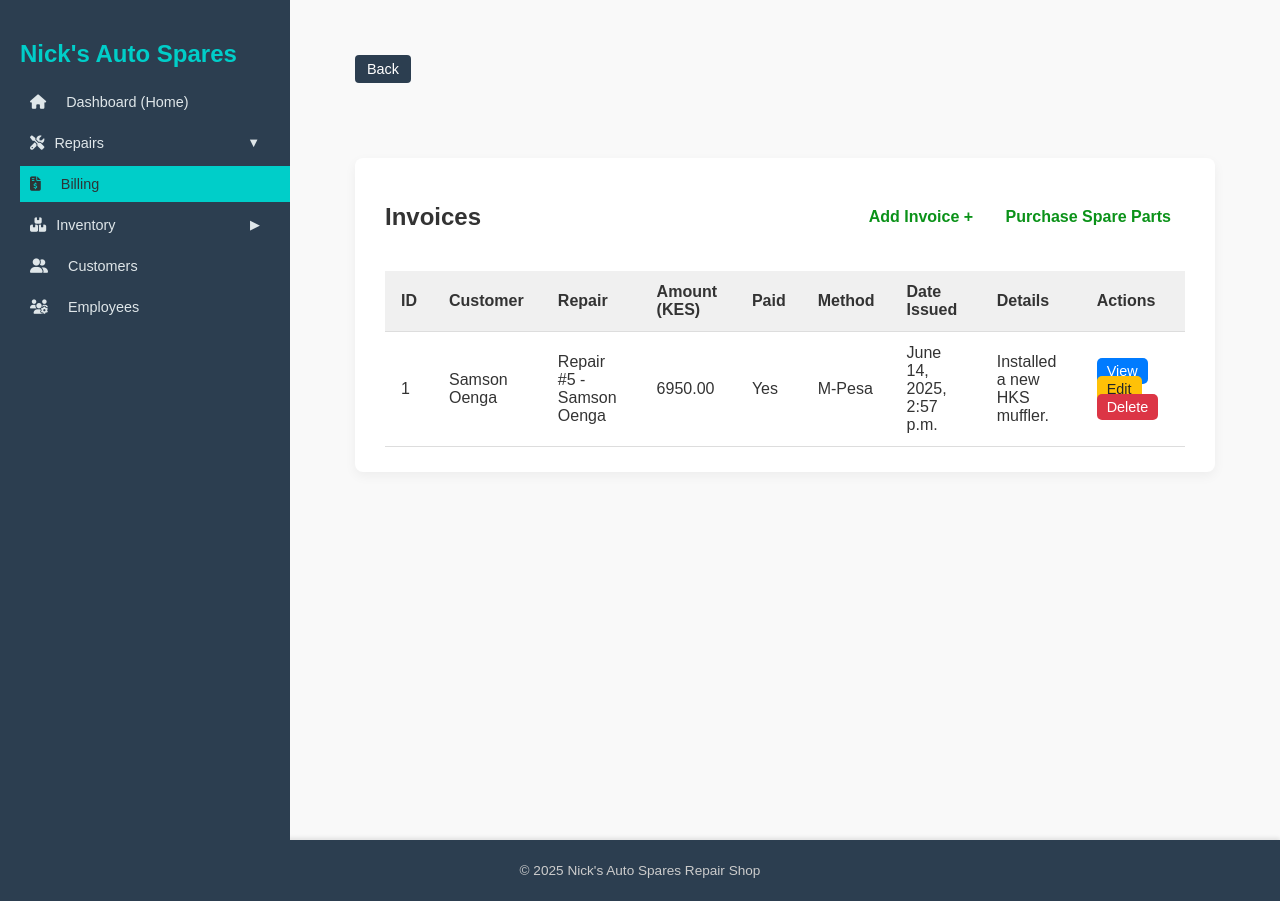
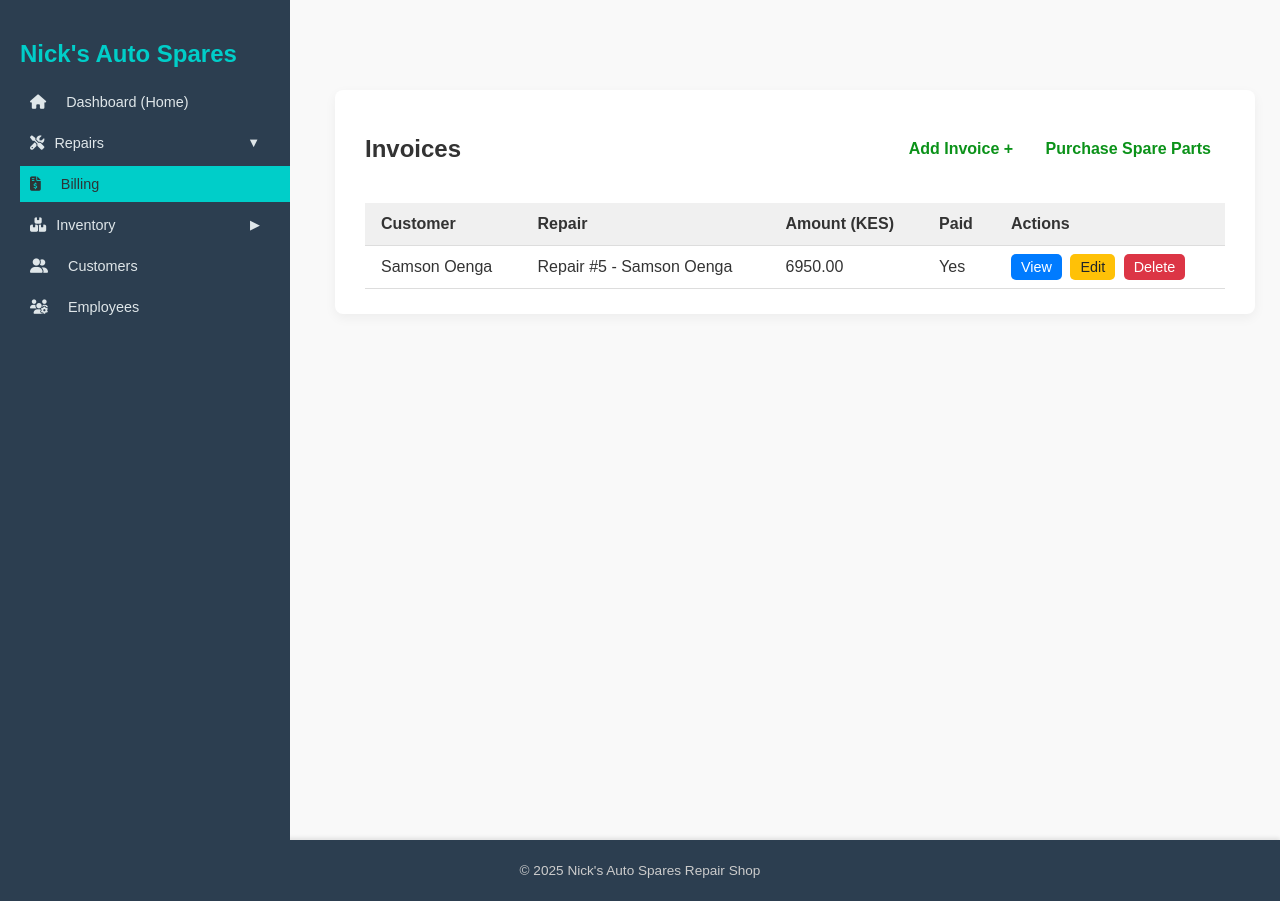
Before and after one commit to samson-ro/nickspares-customized-and-latest, a Django app: page /billing/ in a window 1280 px wide. Shown: the part 92-993 px from the top of the page. Run offline with Django 5.2, Linux system fonts and the light colour scheme; a user stored in the database is signed in; data comes from the database, SQL or seed files in the repository; both versions use the stored data as it was after the commit.

Commit message:
UI/UX improvements

```diff
--- a/billing/templates/billing/invoice_list.html
+++ b/billing/templates/billing/invoice_list.html
@@ -1,11 +1,6 @@
 {% extends "base_dashboard.html" %}
 
 {% block content %}
-<nav>
-    <a href="{% url 'dashboard' %}" class="button">Back</a>
-</nav>
-
-<div class="container">
 <div class="page-card">
     <div class="page-header">
         <h2>Invoices</h2>
@@ -19,38 +14,20 @@
         <table class="styled-table">
             <thead>
                 <tr>
-                        <th>ID</th>
                     <th>Customer</th>
                     <th>Repair</th>
                     <th>Amount (KES)</th>
                     <th>Paid</th>
-                        <th>Method</th>
-                        <th>Date Issued</th>
-                        <th>Details</th>
                     <th>Actions</th>
                 </tr>
             </thead>
             <tbody>
                 {% for entry in invoices %}
                 <tr>
-                        <td>{{ entry.invoice.id }}</td>
                     <td>{{ entry.invoice.customer.name }}</td>
                     <td>{{ entry.invoice.repair }}</td>
                     <td>{{ entry.invoice.amount }}</td>
                     <td>{{ entry.invoice.paid|yesno:"Yes,No" }}</td>
-                        <td>{{ entry.invoice.payment_method }}</td>
-                        <td>{{ entry.invoice.date_issued }}</td>
-                        <td>
-                            {% if entry.type == 'Repair' %}
-                                {{ entry.details }}
-                            {% else %}
-                                <ol>
-                                    {% for purchase in entry.details %}
-                                    <li>{{ purchase.part.name }} (x{{ purchase.quantity }})</li>
-                                    {% endfor %}
-                                </ol>
-                            {% endif %}
-                        </td>
                     <td>
                         <a href="{% url 'invoice_detail' entry.invoice.id %}" class="small-btn blue">View</a>
                         <a href="{% url 'edit_invoice' entry.invoice.pk %}" class="small-btn yellow">Edit</a>
@@ -65,5 +42,4 @@
         <p>No invoices found.</p>
     {% endif %}
 </div>
-</div>
 {% endblock %}
--- a/customers/templates/customers/add_customer.html
+++ b/customers/templates/customers/add_customer.html
@@ -1,8 +1,5 @@
 {% extends "base_dashboard.html" %}
-
-
 {% block content %}
-<div class="container">
 <div class="page-card">
     <div class="page-header">
         <h2>Add Customer</h2>
@@ -16,5 +13,4 @@
         <a href="{% url 'customer_list' %}" class="action-button red">Cancel</a>
     </form>
 </div>
-</div>
 {% endblock %}
--- a/customers/templates/customers/customer_list.html
+++ b/customers/templates/customers/customer_list.html
@@ -2,7 +2,6 @@
 
 
 {% block content %}
-<div class="container">
     <div class="page-card">
         <div class="page-header">
             <h2>Customers</h2>
@@ -38,5 +37,4 @@
         <p>No customers found.</p>
         {% endif %}
     </div>
-</div>
 {% endblock %}
--- a/customers/templates/customers/delete_customer.html
+++ b/customers/templates/customers/delete_customer.html
@@ -7,7 +7,7 @@
         <div class="page-header">
             <h2>Delete Customer</h2>
         </div>
-        <p>Are you sure you want to delete <strong>{{ customer.name }}</strong>?</p>
+        <p>Are you sure you want to delete customer "<strong>{{ customer.name }}</strong>"?</p>
         <form method="post" class="form">
             {% csrf_token %}
             <button type="submit" class="action-button red">Yes, Delete</button>
--- a/employees/templates/employees/employee_detail.html
+++ b/employees/templates/employees/employee_detail.html
@@ -2,7 +2,6 @@
 
 
 {% block content %}
-<div class="container">
 <div class="page-card">
     <div class="page-header">
         <h2>Employee Details</h2>
@@ -15,6 +14,6 @@
         <p><strong>Hire Date:</strong> {{ employee.hire_date }}</p>
     </div>
     <a href="{% url 'employee_list' %}" class="button">Back</a>
-    </div>
+
 </div>
 {% endblock %}
--- a/employees/templates/employees/employee_form.html
+++ b/employees/templates/employees/employee_form.html
@@ -2,7 +2,6 @@
 
 
 {% block content %}
-<div class="container">
     <div class="page-card form-card">
         <h2>{{ title }}</h2>
         <form method="post">
@@ -16,5 +15,5 @@
             </div>
         </form>
     </div>
-</div>
+
 {% endblock %}
--- a/employees/templates/employees/employee_list.html
+++ b/employees/templates/employees/employee_list.html
@@ -2,7 +2,6 @@
 
 
 {% block content %}
-<div class="container">
     <div class="page-card">
         <div class="page-header">
             <h2>Employees</h2>
@@ -14,7 +13,7 @@
                 <tr>
                     <th>Name</th>
                     <th>Role</th>
-                    <th>Hire Date</th>
+                    <th>Phone Number</th>
                     <th>Actions</th>
                 </tr>
             </thead>
@@ -23,7 +22,7 @@
                 <tr>
                     <td>{{ emp.name }}</td>
                     <td>{{ emp.role }}</td>
-                    <td>{{ emp.hire_date|date:"Y-m-d H:i" }}</td>
+                    <td>{{ emp.phone_number}}</td>
                     <td>
                         <a href="{% url 'employee_detail' emp.id %}" class="small-btn blue">View</a>
                         <a href="{% url 'edit_employee' emp.pk %}" class="small-btn yellow">Edit</a>
@@ -37,5 +36,4 @@
         <p>No employees found.</p>
         {% endif %}
     </div>
-</div>
 {% endblock %}
--- a/inventory/templates/inventory/sparepart_detail.html
+++ b/inventory/templates/inventory/sparepart_detail.html
@@ -2,7 +2,6 @@
 
 
 {% block content %}
-<div class="container">
 <div class="page-card">
     <div class="page-header">
         <h2>Spare Part Details</h2>
@@ -18,5 +17,4 @@
     </div>
     <a href="{% url 'sparepart_list' %}" class="button">Back</a>
 </div>
-</div>
 {% endblock %}
--- a/inventory/templates/inventory/sparepart_form.html
+++ b/inventory/templates/inventory/sparepart_form.html
@@ -2,7 +2,6 @@
 
 
 {% block content %}
-<div class="container">
 <div class="page-card form-card">
     <h2>{{ title }}</h2>
     <form method="post">
@@ -16,5 +15,4 @@
         </div>
     </form>
 </div>
-</div>
 {% endblock %}
--- a/inventory/templates/inventory/supplier_list.html
+++ b/inventory/templates/inventory/supplier_list.html
@@ -8,7 +8,7 @@
     {% if suppliers %}
     <table class="styled-table">
         <thead>
-            <tr><th>Name</th><th>Contact</th><th>Phone</th><th>Email</th><th>Actions</th></tr>
+            <tr><th>Name</th><th>Contact</th><th>Phone</th><th>Address</th><th>Actions</th></tr>
         </thead>
         <tbody>
             {% for s in suppliers %}
@@ -16,7 +16,7 @@
                 <td>{{ s.name }}</td>
                 <td>{{ s.contact_person }}</td>
                 <td>{{ s.phone }}</td>
-                <td>{{ s.email }}</td>
+                <td>{{ s.address }}</td>
                 <td>
                     <a href="{% url 'supplier_detail' s.pk %}" class="small-btn blue">View</a>
                     <a href="{% url 'edit_supplier' s.pk %}" class="small-btn yellow">Edit</a>
--- a/repairs/templates/repairs/repair_detail.html
+++ b/repairs/templates/repairs/repair_detail.html
@@ -2,7 +2,6 @@
 
 
 {% block content %}
-<div class="container">
 <div class="page-card">
     <div class="page-header">
         <h2>Repair Details</h2>
@@ -10,7 +9,7 @@
 
     <div class="detail-info">
         <p><strong>Customer:</strong> {{ repair.customer.name }}</p>
-            <p><strong>Motorcycle:</strong> {{ repair.motorcycle_model }}</p>
+        <p><strong>Motorcycle:</strong> {{ repair.motorcycle }}</p>
         <p><strong>Status:</strong> {{ repair.status }}</p>
         <p><strong>Complaint:</strong> {{ repair.complaint }}</p>
         <p><strong>Date In:</strong> {{ repair.date_in }}</p>
@@ -29,5 +28,4 @@
 
     <a href="{% url 'repair_list' %}" class="button">Back</a>
 </div>
-</div>
 {% endblock %}
--- a/repairs/templates/repairs/repair_list.html
+++ b/repairs/templates/repairs/repair_list.html
@@ -1,7 +1,6 @@
 {% extends "base_dashboard.html" %}
 {% block content %}
 
-<div class="container">
 <div class="page-card">
     <div class="page-header">
         <h2>Repair Records</h2>
@@ -27,6 +26,4 @@
     <h3>Cancelled Repairs</h3>
     {% include "repairs/repair_table.html" with repairs=cancelled_repairs %}
 </div>
-</div>
-
 {% endblock %}
--- a/repairs/templates/repairs/repair_table.html
+++ b/repairs/templates/repairs/repair_table.html
@@ -2,7 +2,6 @@
 <table class="styled-table">
     <thead>
         <tr>
-            <th>Customer</th>
             <th>Motorcycle</th>
             <th>Status</th>
             <th>Cost of Service</th>
@@ -12,7 +11,6 @@
     <tbody>
         {% for repair in repairs %}
         <tr>
-            <td>{{ repair.customer.name }}</td>
             <td>{{ repair.motorcycle }}</td>
             <td>
                 <span class="status-badge {{ repair.status|lower }}">
--- a/templates/base_dashboard.html
+++ b/templates/base_dashboard.html
@@ -62,19 +62,22 @@
         }
 
         .layout-container {
-            display: flex;
-            min-height: calc(100vh - 48px - 32px); /* new header + nav */
+            display: grid;
+            grid-template-columns: 250px 1fr; /* sidebar + main */
+            min-height: calc(100vh - 56px - 36px);
             margin-top: 92px;
         }
 
         .main-content {
-            flex-grow: 1;
             display: flex;
-            justify-content: center;     /* center horizontally */
-            align-items: flex-start;     /* align to top */
+            justify-content: center;       /* center horizontally */
+            align-items: flex-start;       /* top align */
             padding: 40px 20px;
             overflow-y: auto;
+            width: 100%;
+            box-sizing: border-box;
         }
+
 
         .content-wrapper {
             width: 100%;
@@ -82,6 +85,7 @@
             padding: 20px;
             box-sizing: border-box;
         }
+
 
         /* Optional: limit width for better UX */
         .page-card, .form-card {
@@ -162,11 +166,6 @@
             box-shadow: 0 2px 5px rgba(0,0,0,0.15);
             transition: transform 0.3s ease;
             will-change: transform;
-        }
-        .layout-container {
-            display: flex;
-            min-height: calc(100vh - 56px - 36px); /* fixed header and nav */
-            margin-top: 92px; /* header height + nav height */
         }
         header.nav-hidden {
             transform: translateY(-100%);
```
Also changed, not shown: inventory/forms.py (+7 -0 lines), inventory/templates/inventory/sparepart_list.html (+0 -9 lines), db.sqlite3. Lines whose indentation alone changed are shown as unchanged.
